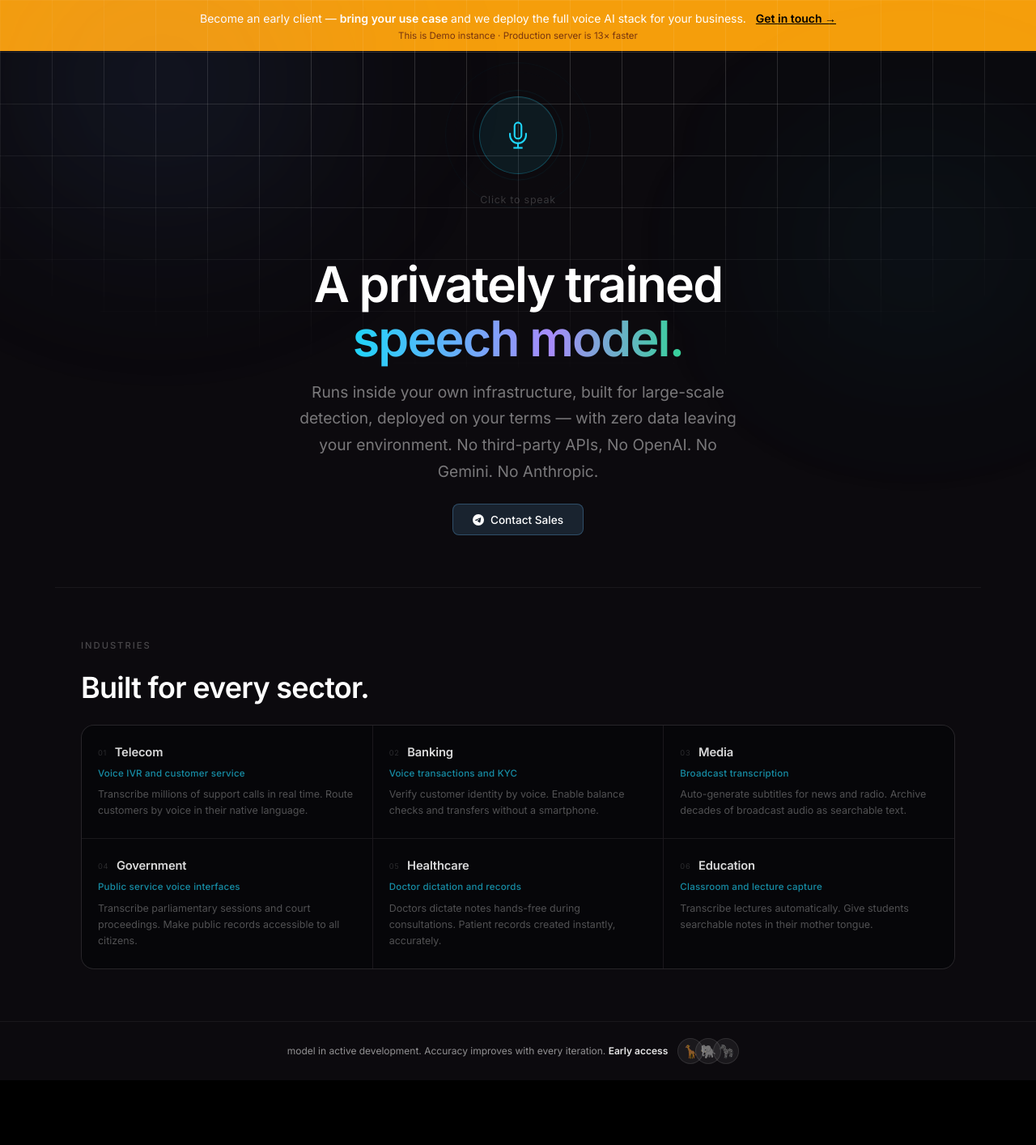
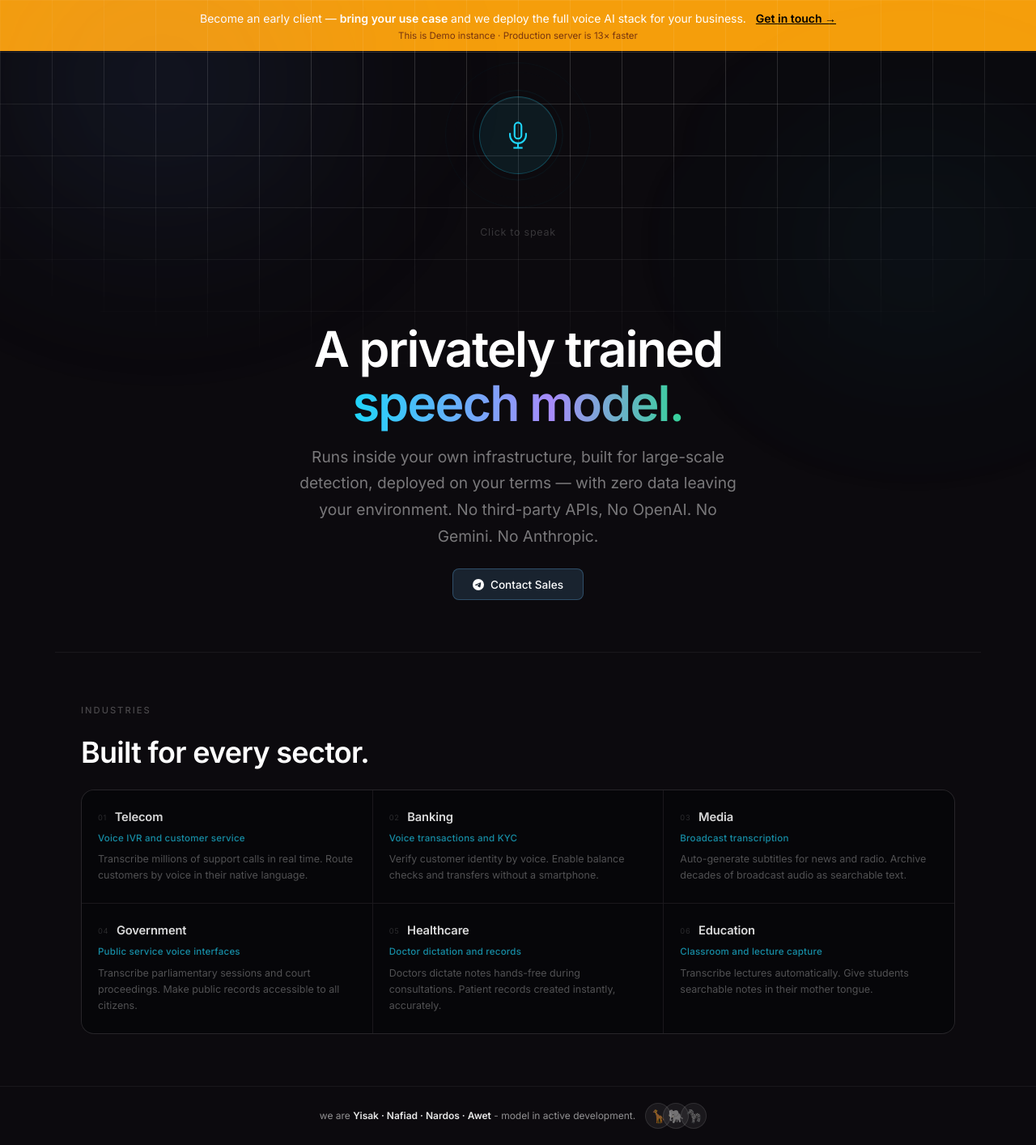
Before and after one commit to avvvet/semma-ui, a SvelteKit app: page / in a window 1280 px wide. Shown: the whole page at 81% size. Before the commit the page ends 1334 px from the top, so only its background shows below. Built offline with nearby package versions, Linux system fonts and the light colour scheme.

Commit message:
update footer

```diff
--- a/src/app.html
+++ b/src/app.html
@@ -37,7 +37,7 @@
 		</style>
 	</head>
 	<body data-sveltekit-preload-data="hover">
-		<div id="loading"><span>semma</span></div>
+		<div id="loading"><span>voice AI</span></div>
 		<div style="display: contents">%sveltekit.body%</div>
 		<script>
 			document.addEventListener('DOMContentLoaded', () => {
--- a/src/lib/components/MicHero.svelte
+++ b/src/lib/components/MicHero.svelte
@@ -435,7 +435,7 @@
     font-family: 'Inter', sans-serif;
     font-size: 0.78rem;
     color: rgba(255, 255, 255, 0.18);
-    margin: 0;
+    margin: 40px;
     letter-spacing: 0.06em;
   }
 
--- a/src/routes/+layout.svelte
+++ b/src/routes/+layout.svelte
@@ -39,7 +39,7 @@
 
   <footer>
     <div class="footer-inner">
-      <span class="footer-text">model in active development. Accuracy improves with every iteration. <strong>Early access</strong></span>
+      <span class="footer-text">we are <strong>Yisak · Nafiad · Nardos · Awet</strong> - model in active development. </span>
       <div class="footer-zoo">
         <span class="animal-bubble" style="z-index:3">🦒</span>
         <span class="animal-bubble" style="z-index:2; margin-left:-10px">🐘</span>
```
